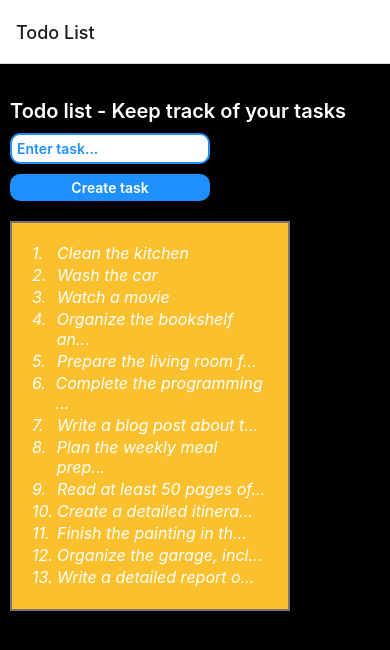
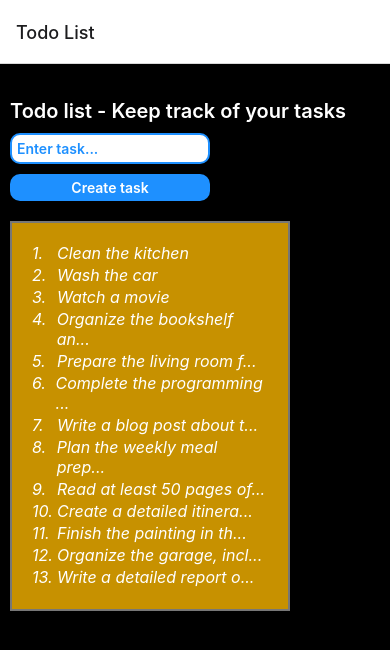
Before and after one commit to Bransholm/RN_ToDoList, a React Native app: screen /TodoList in a window 390 px wide. Shown: the top 650 px of the page. Built offline with nearby package versions, Linux system fonts and the light colour scheme.

Commit message:
Background color changed

```diff
--- a/screens/TodoListScreen.js
+++ b/screens/TodoListScreen.js
@@ -107,7 +107,7 @@ const styles = StyleSheet.create({
     fontWeight: 600,
   },
   noteContainer: {
-    backgroundColor: "#FBC02D",
+    backgroundColor: "#C79100",
     padding: 20,
     width: 280,
     borderWidth: 2,
```
